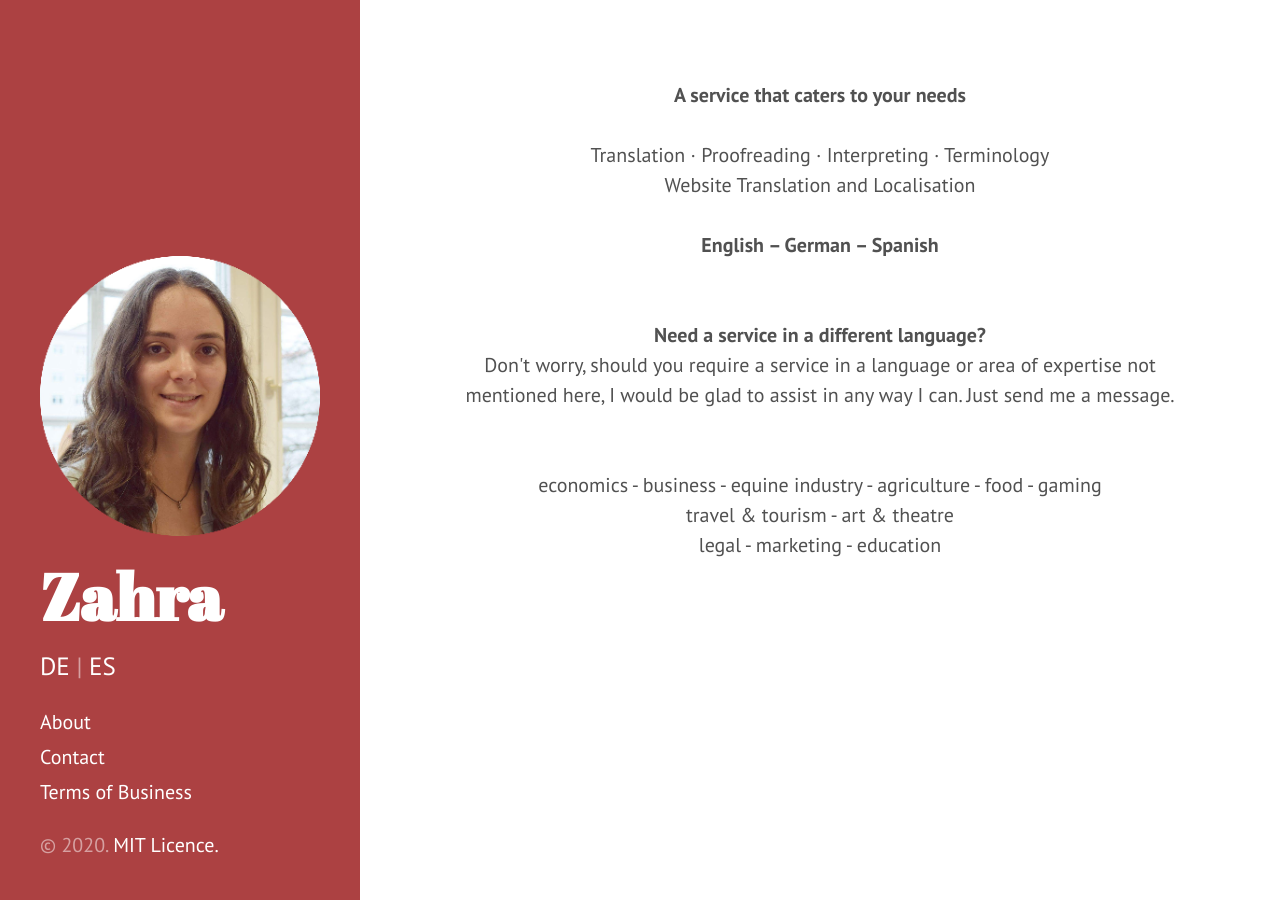
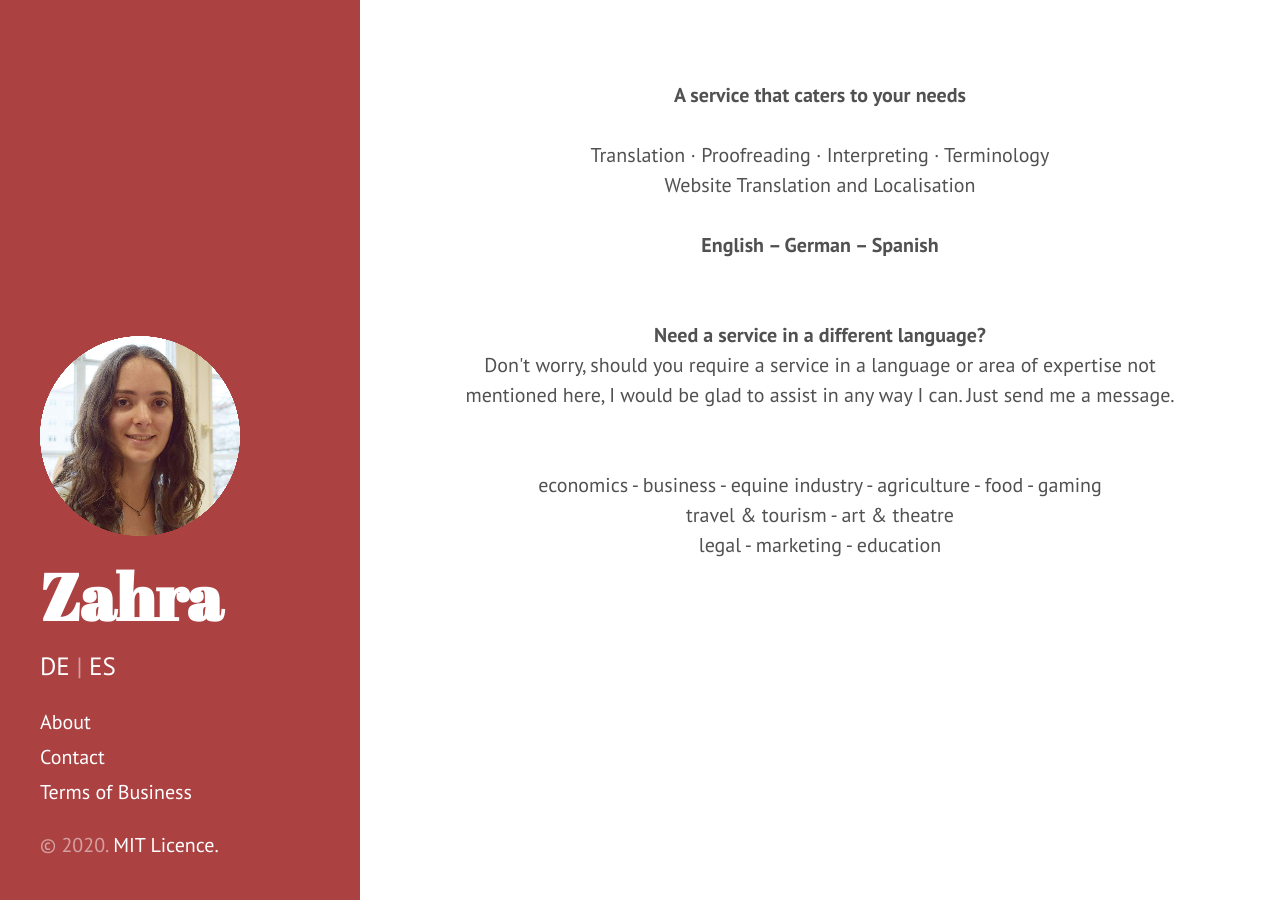
Before and after one commit to Zahra-Claire-Bahrani-Peacock/zahra-claire-bahrani-peacock.github.io, a Jekyll site: the page built from index.html, in a window 1280 px wide. Built offline with Jekyll 4.4.1, drawn with Linux system fonts in a browser that asks for light colours; the list of posts is cut into pages by our own code.

Commit message:
Resized Image

```diff
--- a/_includes/sidebar.html
+++ b/_includes/sidebar.html
@@ -1,7 +1,7 @@
 <div class="sidebar">
   <div class="container sidebar-sticky">
     <div class="sidebar-about">
-      <img src="{{ site.baseurl }}public/Profile_imagee.png">
+      <img src="{{ site.baseurl }}public/Profile_imageee.png">
       <h1>
         <a href="{{ site.url }}">
           {{ site.title }}
```
Also changed, not shown: public/Profile_imageee.png (added).
